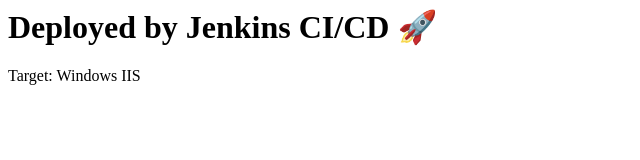
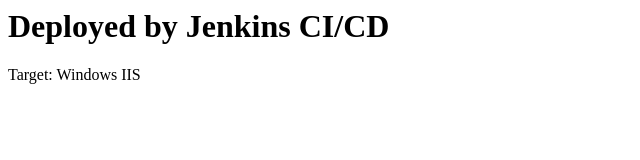
Before and after one commit to akr-dco/IIS-WEB-STATIC, a plain HTML site: page index.html in a window 1280 px wide. Shown: the whole page, without its empty margins (0-640 px from the left). Drawn offline with Linux system fonts and the light colour scheme.

Commit message:
Update index.html

```diff
--- a/index.html
+++ b/index.html
@@ -1,2 +1,2 @@
-<h1>Deployed by Jenkins CI/CD 🚀</h1>
+<h1>Deployed by Jenkins CI/CD</h1>
 <p>Target: Windows IIS</p>
```
